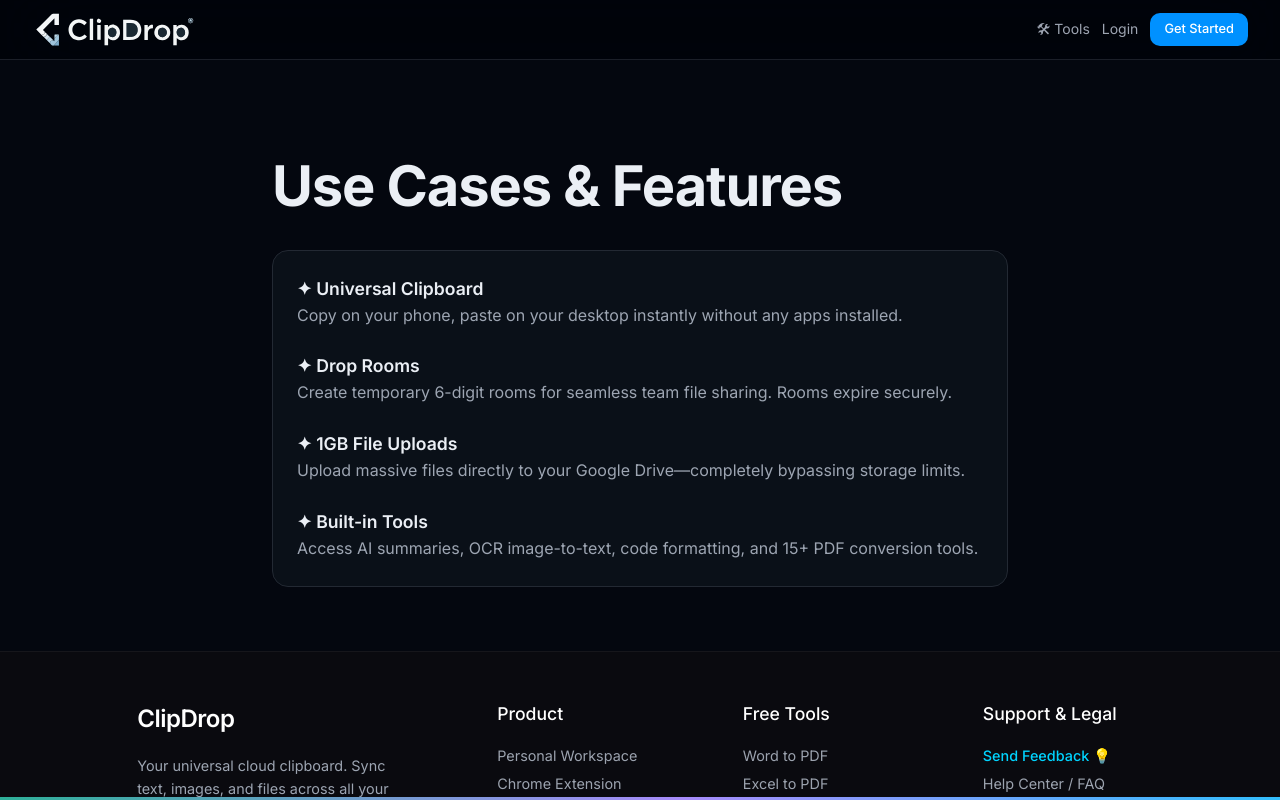
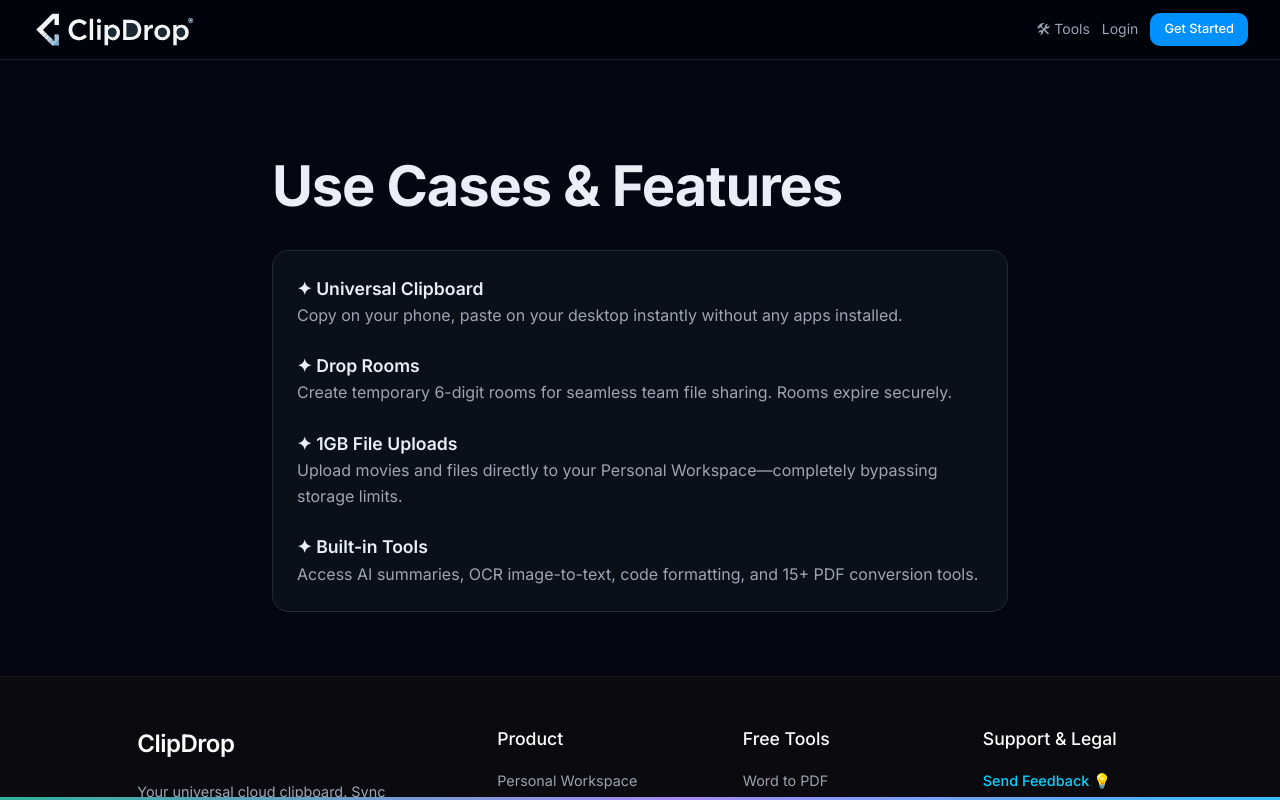
Before and after one commit to Kunal074/ClipDrop, a Next.js app: page /features in a window 1280 px wide. Shown: the top 800 px of the page. Built offline with nearby package versions, Linux system fonts and the light colour scheme.

Commit message:
fix: home page details

```diff
--- a/app/features/page.js
+++ b/app/features/page.js
@@ -21,7 +21,7 @@
           </div>
           <div>
             <h3>✦ 1GB File Uploads</h3>
-            <p style={{ color: 'var(--text-2)' }}>Upload massive files directly to your Google Drive—completely bypassing storage limits.</p>
+            <p style={{ color: 'var(--text-2)' }}>Upload movies and files directly to your Personal Workspace—completely bypassing storage limits.</p>
           </div>
           <div>
             <h3>✦ Built-in Tools</h3>
--- a/app/page.js
+++ b/app/page.js
@@ -60,7 +60,7 @@
             No account needed to join rooms — just paste, share, and it disappears.
           </p>
           <p style={{ fontSize: '0.95rem', color: 'var(--text-3)', marginTop: '-0.5rem' }}>
-            Plus 15+ free PDF &amp; image tools. Free Drive for 1GB file uploads.
+            Plus 15+ free PDF &amp; image tools. Free Drive for 1GB file and 3GB movies uploads.
           </p>
 
           <div className="hero-actions">
@@ -105,10 +105,10 @@
         <section className="features" aria-label="Features">
           {[
             { icon: '⚡', title: 'Instant Sync', desc: 'Press Ctrl+V anywhere in a room. Text and images sync across devices in under 100ms via WebSocket.' },
-            { icon: '📦', title: 'Unlimited File Size', desc: 'Drop massive files. Uploaded directly to your personal Google Drive — never touches our server, zero limits.' },
+            { icon: '📦', title: 'Unlimited File Uploads', desc: 'Drop movies and files. Uploaded directly to your personal Personal Workspace — never touches our server, zero limits.' },
             { icon: '🛠️', title: 'PDF & Image Tools', desc: 'Merge, split, compress, or convert documents to PDF instantly right in your browser for free.' },
             { icon: '🔗', title: 'Drop Rooms', desc: 'Share a 6-character code. Any device that joins sees every clip in real-time instantly.' },
-            { icon: '💾', title: 'Persistent Dashboard', desc: 'All your clips saved to your account. Edit text, pin favourites, delete what you don\'t need.' },
+            { icon: '💾', title: 'Persistent Workspace', desc: 'All your clips saved to your account. Edit text, pin favourites, delete what you don\'t need.' },
             { icon: '🎨', title: 'Vector & Raster Edits', desc: 'Convert SVGs to PNGs, resize images, or even turn raster images into vector SVG files.' },
             { icon: '🌍', title: 'Browser Native', desc: '100% web-based. Works on any device with a modern browser — phone, tablet, or desktop.' },
           ].map(f => (
```
